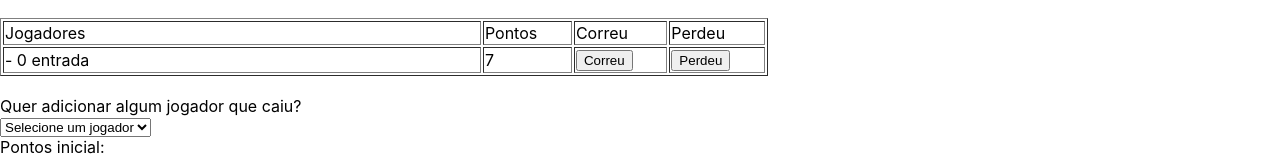
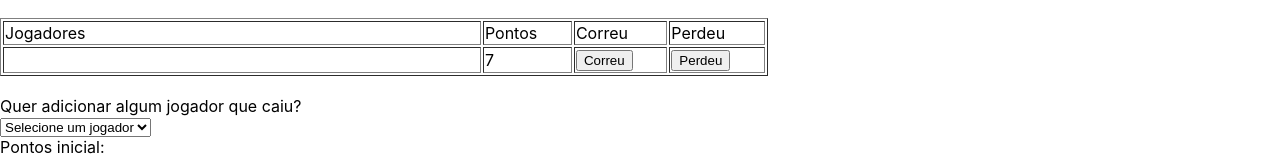
Before and after one commit to nicolasgfe/MarcadorBaralhoReact, a React (Create React App) app: page / in a window 1280 px wide. Both pictures are taken after a click on the button "Salvar". Shown: the part 210-366 px from the top of the page. Built offline with nearby package versions, Linux system fonts and the light colour scheme.

Commit message:
feat(feature/editValue): editando mostra de entrada.

```diff
--- a/src/components/EditValue/index.js
+++ b/src/components/EditValue/index.js
@@ -42,7 +42,7 @@ const EditValue = ({ players, onSave }) => {
           {players.map((player, index) => (
             <tr key={index}>
               {player.initialValue === 0 ? (
-                <td style={{textDecoration: "line-through"}} width="20%">{player.name}</td>
+                <td style={{textDecoration: "line-through"}} width="20%">{player.name} - {player.entrada} entrada </td>
                 ) : (
                   <>
                     {player.entrada > 0 ? (
@@ -51,7 +51,7 @@ const EditValue = ({ players, onSave }) => {
                       </>
                     ) : (
                       <>
-                        <td width="20%">{player.name} - {player.entrada} entrada</td>
+                        <td width="20%">{player.name}</td>
                       </>
                     )}
                   </>
```
